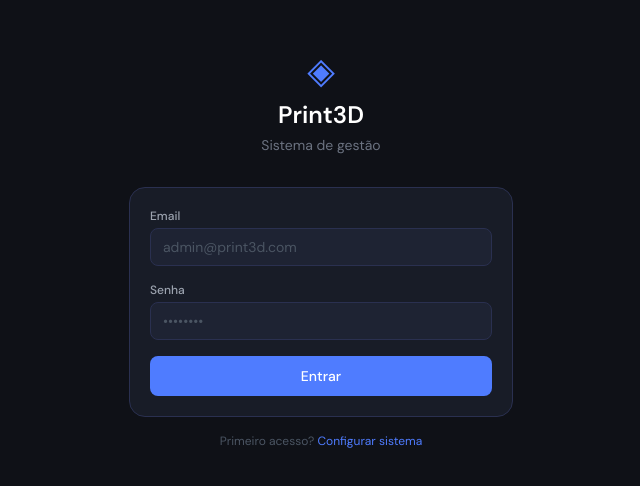
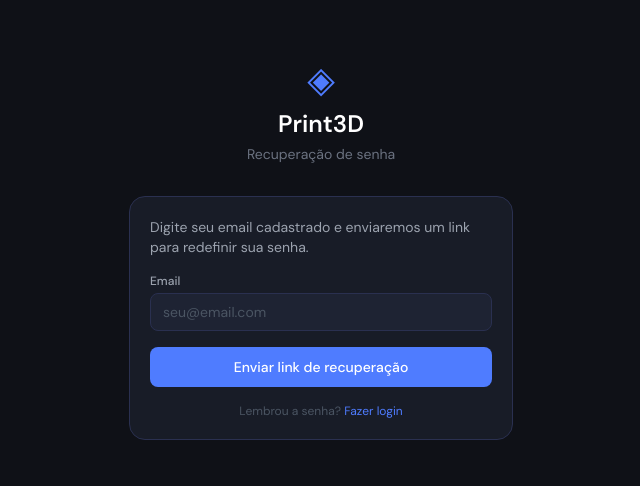
Before and after one commit to JasonKauan/print3d-frontend, a React (Vite) app: page /esqueceu-senha in a window 1280 px wide. Before the commit this address led to /login. Shown: the part 150-636 px from the top of the page, without its empty margins (319-959 px from the left). Built offline with nearby package versions, Linux system fonts and the light colour scheme.

Commit message:
feat: add password recovery and reset functionality

```diff
--- a/src/App.jsx
+++ b/src/App.jsx
@@ -9,6 +9,8 @@ import Impressoes from './pages/Impressoes'
 import Catalogo from './pages/Catalogo'
 import Financeiro from './pages/Financeiro'
 import Perfil from './pages/Perfil'
+import EsqueceuSenha from './pages/EsqueceuSenha'
+import ResetarSenha from './pages/ResetarSenha'
 
 function RotaProtegida({ children }) {
   const { token } = useAuthStore()
@@ -49,6 +51,9 @@ export default function App() {
       } />
 
       <Route path="*" element={<Navigate to="/" replace />} />
+
+      <Route path="/esqueceu-senha" element={<EsqueceuSenha />} />
+      <Route path="/resetar-senha/:token" element={<ResetarSenha />} />
     </Routes>
   )
 }
--- /dev/null
+++ b/src/pages/EsqueceuSenha.jsx
@@ -0,0 +1,81 @@
+import { useState } from 'react'
+import { Link } from 'react-router-dom'
+import api from '../services/api'
+
+export default function EsqueceuSenha() {
+  const [email, setEmail]     = useState('')
+  const [loading, setLoading] = useState(false)
+  const [enviado, setEnviado] = useState(false)
+  const [erro, setErro]       = useState('')
+
+  const handleSubmit = async (e) => {
+    e.preventDefault()
+    setErro('')
+    setLoading(true)
+    try {
+      await api.post('/auth/esqueceu-senha', { email })
+      setEnviado(true)
+    } catch {
+      setErro('Erro ao processar solicitação. Tente novamente.')
+    } finally {
+      setLoading(false)
+    }
+  }
+
+  return (
+    <div className="min-h-screen bg-bg flex items-center justify-center p-4">
+      <div className="w-full max-w-sm">
+        <div className="text-center mb-8">
+          <span className="text-4xl font-mono text-accent">◈</span>
+          <h1 className="text-2xl font-semibold mt-2">Print3D</h1>
+          <p className="text-gray-500 text-sm mt-1">Recuperação de senha</p>
+        </div>
+
+        {enviado ? (
+          <div className="card text-center">
+            <div className="text-4xl mb-4">📧</div>
+            <h3 className="font-semibold mb-2">Email enviado!</h3>
+            <p className="text-gray-400 text-sm mb-4">
+              Se esse email estiver cadastrado, você receberá um link para redefinir sua senha em breve.
+              Verifique também a pasta de spam.
+            </p>
+            <Link to="/login" className="btn-primary w-full block text-center py-2">
+              Voltar para o login
+            </Link>
+          </div>
+        ) : (
+          <div className="card">
+            <p className="text-gray-400 text-sm mb-4">
+              Digite seu email cadastrado e enviaremos um link para redefinir sua senha.
+            </p>
+            <form onSubmit={handleSubmit} className="space-y-4">
+              <div>
+                <label className="label">Email</label>
+                <input
+                  type="email"
+                  className="input"
+                  placeholder="seu@email.com"
+                  value={email}
+                  onChange={e => setEmail(e.target.value)}
+                  required
+                />
+              </div>
+              {erro && <p className="text-danger text-sm">{erro}</p>}
+              <button
+                type="submit"
+                disabled={loading}
+                className="btn-primary w-full py-2.5 disabled:opacity-50"
+              >
+                {loading ? 'Enviando...' : 'Enviar link de recuperação'}
+              </button>
+            </form>
+            <p className="text-center text-xs text-gray-600 mt-4">
+              Lembrou a senha?{' '}
+              <Link to="/login" className="text-accent hover:underline">Fazer login</Link>
+            </p>
+          </div>
+        )}
+      </div>
+    </div>
+  )
+}
--- a/src/pages/Login.jsx
+++ b/src/pages/Login.jsx
@@ -1,5 +1,5 @@
 import { useState } from 'react'
-import { useNavigate, useLocation } from 'react-router-dom'
+import { useNavigate, useLocation, Link } from 'react-router-dom'
 import useAuthStore from '../store/useAuthStore'
 
 export default function Login() {
@@ -10,8 +10,8 @@ export default function Login() {
   const navigate              = useNavigate()
   const location              = useLocation()
 
-  // Mensagem de sucesso vinda do /setup
-  const mensagemSetup = location.state?.mensagem
+  // Mensagem de sucesso vinda do /setup ou /resetar-senha
+  const mensagemSucesso = location.state?.mensagem
 
   const handleSubmit = async (e) => {
     e.preventDefault()
@@ -36,9 +36,9 @@ export default function Login() {
           <p className="text-gray-500 text-sm mt-1">Sistema de gestão</p>
         </div>
 
-        {mensagemSetup && (
+        {mensagemSucesso && (
           <div className="mb-4 px-4 py-3 bg-green-900/30 border border-success rounded-xl text-success text-sm text-center">
-            {mensagemSetup}
+            {mensagemSucesso}
           </div>
         )}
 
@@ -49,7 +49,7 @@ export default function Login() {
               <input
                 type="email"
                 className="input"
-                placeholder="admin@print3d.com"
+                placeholder="seu@email.com"
                 value={form.email}
                 onChange={(e) => setForm(f => ({ ...f, email: e.target.value }))}
                 required
@@ -72,16 +72,27 @@ export default function Login() {
             <button
               type="submit"
               disabled={loading}
-              className="btn-primary w-full py-2.5 mt-2 disabled:opacity-50"
+              className="btn-primary w-full py-2.5 disabled:opacity-50"
             >
               {loading ? 'Entrando...' : 'Entrar'}
             </button>
+
+            <div className="text-center">
+              <Link
+                to="/esqueceu-senha"
+                className="text-xs text-gray-500 hover:text-accent transition-colors"
+              >
+                Esqueceu sua senha?
+              </Link>
+            </div>
           </form>
         </div>
 
         <p className="text-center text-xs text-gray-600 mt-4">
           Primeiro acesso?{' '}
-          <a href="/setup" className="text-accent hover:underline">Configurar sistema</a>
+          <Link to="/setup" className="text-accent hover:underline">
+            Configurar sistema
+          </Link>
         </p>
       </div>
     </div>
--- /dev/null
+++ b/src/pages/ResetarSenha.jsx
@@ -0,0 +1,138 @@
+import { useState, useEffect } from 'react'
+import { useSearchParams, useNavigate, Link } from 'react-router-dom'
+import api from '../services/api'
+
+export default function ResetarSenha() {
+  const [searchParams]          = useSearchParams()
+  const navigate                = useNavigate()
+  const token                   = searchParams.get('token')
+
+  const [form, setForm]         = useState({ novaSenha: '', confirmar: '' })
+  const [loading, setLoading]   = useState(false)
+  const [validando, setValidando] = useState(true)
+  const [tokenValido, setTokenValido] = useState(false)
+  const [sucesso, setSucesso]   = useState(false)
+  const [erro, setErro]         = useState('')
+
+  // Valida o token assim que a tela carrega
+  useEffect(() => {
+    if (!token) {
+      setErro('Link inválido. Solicite um novo.')
+      setValidando(false)
+      return
+    }
+
+    api.get(`/auth/validar-token?token=${token}`)
+      .then(() => setTokenValido(true))
+      .catch(e => setErro(e.response?.data?.erro || 'Link inválido ou expirado.'))
+      .finally(() => setValidando(false))
+  }, [token])
+
+  const handleSubmit = async (e) => {
+    e.preventDefault()
+    setErro('')
+
+    if (form.novaSenha !== form.confirmar) {
+      setErro('As senhas não coincidem.')
+      return
+    }
+    if (form.novaSenha.length < 6) {
+      setErro('A senha deve ter no mínimo 6 caracteres.')
+      return
+    }
+
+    setLoading(true)
+    try {
+      await api.post('/auth/resetar-senha', { token, novaSenha: form.novaSenha })
+      setSucesso(true)
+      // Redireciona para o login após 3 segundos
+      setTimeout(() => navigate('/login', {
+        state: { mensagem: 'Senha redefinida com sucesso! Faça login.' }
+      }), 3000)
+    } catch (e) {
+      setErro(e.response?.data?.erro || 'Erro ao redefinir senha.')
+    } finally {
+      setLoading(false)
+    }
+  }
+
+  if (validando) {
+    return (
+      <div className="min-h-screen bg-bg flex items-center justify-center">
+        <div className="w-8 h-8 border-2 border-border border-t-accent rounded-full animate-spin" />
+      </div>
+    )
+  }
+
+  return (
+    <div className="min-h-screen bg-bg flex items-center justify-center p-4">
+      <div className="w-full max-w-sm">
+        <div className="text-center mb-8">
+          <span className="text-4xl font-mono text-accent">◈</span>
+          <h1 className="text-2xl font-semibold mt-2">Print3D</h1>
+          <p className="text-gray-500 text-sm mt-1">Redefinir senha</p>
+        </div>
+
+        {sucesso ? (
+          <div className="card text-center">
+            <div className="text-4xl mb-4">✅</div>
+            <h3 className="font-semibold mb-2">Senha redefinida!</h3>
+            <p className="text-gray-400 text-sm mb-4">
+              Sua senha foi alterada com sucesso. Redirecionando para o login...
+            </p>
+            <Link to="/login" className="btn-primary w-full block text-center py-2">
+              Ir para o login
+            </Link>
+          </div>
+        ) : !tokenValido ? (
+          <div className="card text-center">
+            <div className="text-4xl mb-4">⚠️</div>
+            <h3 className="font-semibold mb-2">Link inválido</h3>
+            <p className="text-danger text-sm mb-4">{erro}</p>
+            <Link to="/esqueceu-senha" className="btn-primary w-full block text-center py-2">
+              Solicitar novo link
+            </Link>
+          </div>
+        ) : (
+          <div className="card">
+            <p className="text-gray-400 text-sm mb-4">
+              Digite sua nova senha. Ela deve ter no mínimo 6 caracteres.
+            </p>
+            <form onSubmit={handleSubmit} className="space-y-4">
+              <div>
+                <label className="label">Nova senha</label>
+                <input
+                  type="password"
+                  className="input"
+                  placeholder="Mínimo 6 caracteres"
+                  value={form.novaSenha}
+                  onChange={e => setForm(f => ({ ...f, novaSenha: e.target.value }))}
+                  required
+                />
+              </div>
+              <div>
+                <label className="label">Confirmar nova senha</label>
+                <input
+                  type="password"
+                  className="input"
+                  placeholder="Repita a nova senha"
+                  value={form.confirmar}
+                  onChange={e => setForm(f => ({ ...f, confirmar: e.target.value }))}
+                  required
+                />
+              </div>
+              {erro && <p className="text-danger text-sm">{erro}</p>}
+              <button
+                type="submit"
+                disabled={loading}
+                className="btn-primary w-full py-2.5 disabled:opacity-50"
+              >
+                {loading ? 'Salvando...' : 'Redefinir senha'}
+              </button>
+            </form>
+          </div>
+        )}
+      </div>
+    </div>
+  )
+}
```
